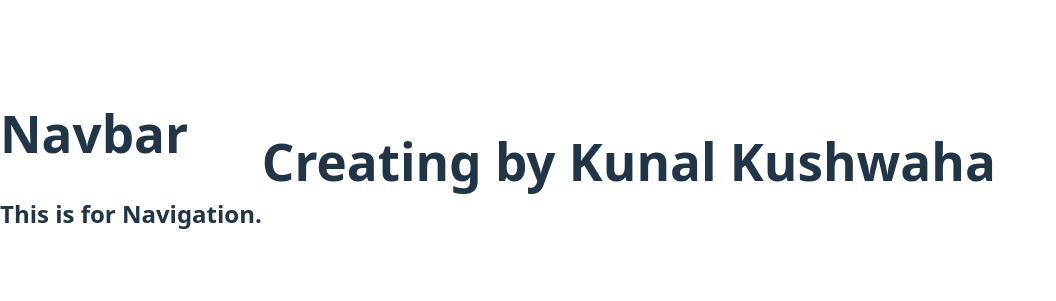
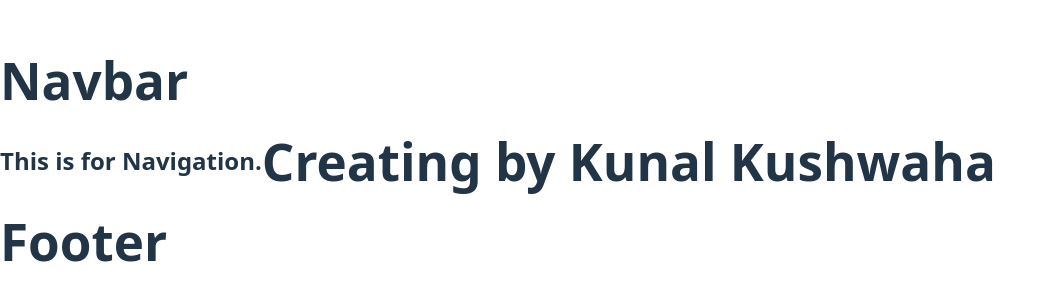
Before and after one commit to KunalxKushwaha/QuickShow, a React (Vite) app in the folder client/: page / in a window 1280 px wide. Shown: the part 239-540 px from the top of the page, without its empty margins (0-1056 px from the left). Built offline with nearby package versions, Linux system fonts and the light colour scheme.

Commit message:
file updated

```diff
--- a/client/src/App.jsx
+++ b/client/src/App.jsx
@@ -9,6 +9,7 @@ import MyBooking from './pages/MyBooking';
 import Favorites from './pages/Favorites';
 import { useLocation } from 'react-router-dom';
 import { Toaster } from 'react-hot-toast';
+import Footer from './components/Footer';
 
 const App = () => {
 
@@ -29,6 +30,8 @@ const App = () => {
 
 
       </Routes>
+            {!isAdminRoute && <Footer/>}
+
     </>
   )
 }
```
